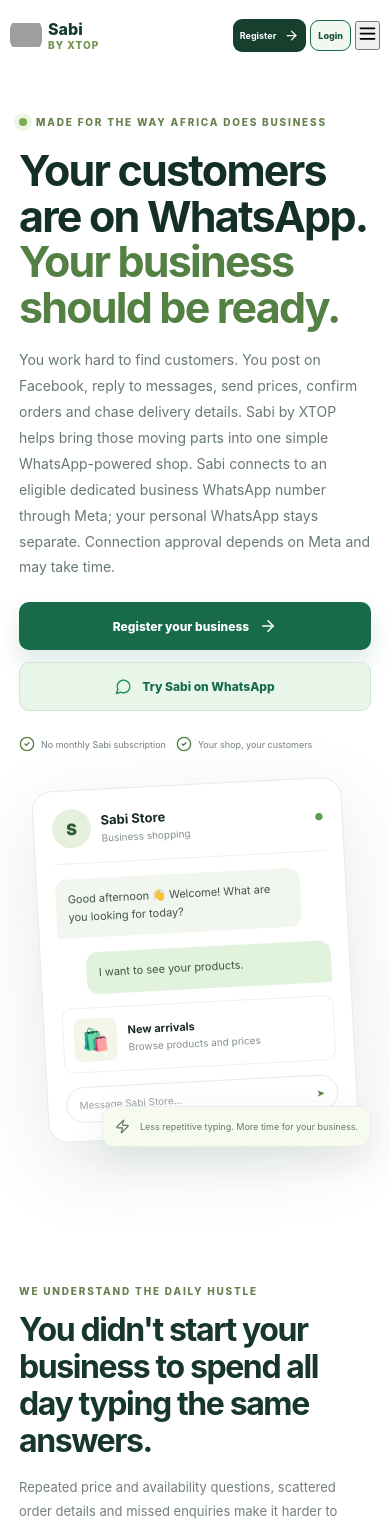
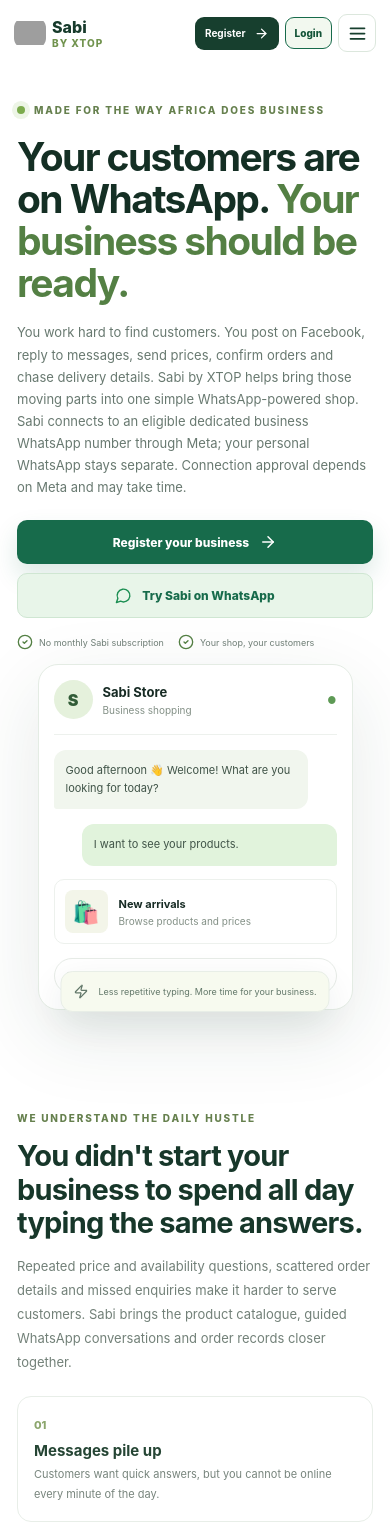
Before and after one commit to erodion4776/Xtop-bot-, a React (Vite) app: page / in a window 390 px wide. Shown: the top 1527 px of the page. Built offline with nearby package versions, Linux system fonts and the light colour scheme; grey boxes are pictures that could not be loaded.

Commit message:
Improve mobile homepage navigation and reduce scroll length

```diff
--- a/src/Landing.css
+++ b/src/Landing.css
@@ -104,3 +104,84 @@
  .lp-discover-copy p{font-size:11px}
  .lp-discover-cta{grid-column:1/-1;width:100%;padding:13px}
 }
+
+
+/* Conversion-focused navigation and compact responsive layout */
+.lp-nav{position:relative;z-index:20}
+.lp-nav-menu{display:flex;align-items:center;gap:22px}
+.lp-nav-menu a{font-size:12px;color:#53665b}
+.lp-nav-menu a:hover{color:#176b4b}
+.lp-nav-toggle{display:none;align-items:center;justify-content:center;width:40px;height:40px;border:1px solid #dce7dd;border-radius:9px;background:#fff;color:#173f2e}
+.lp-hero{padding-top:58px;padding-bottom:64px}
+.lp-hero h1{margin-top:0}
+.lp-hero-art{min-height:390px}
+.lp-chat-card{transform:none}
+.lp-hero-note{left:50%;right:auto;bottom:0;transform:translateX(-50%);white-space:nowrap}
+.lp-feature-grid{grid-template-columns:repeat(4,minmax(0,1fr));gap:14px}
+.lp-feature-card{padding:20px}
+.lp-feature-card h3{font-size:15px;line-height:1.35}
+.lp-feature-card p{font-size:11px}
+.lp-section{padding-top:70px;padding-bottom:70px}
+.lp-demo-section{padding-top:68px;padding-bottom:68px}
+.lp-steps-grid{gap:16px}
+.lp-footer{grid-template-columns:auto 1fr}
+.lp-footer div{grid-column:1/-1;flex-wrap:wrap;gap:12px 18px}
+.lp-footer>small{grid-column:1/-1}
+.lp-free-start{display:none}
+.lp-order-float,.lp-social-float{display:none}
+@media(max-width:1000px){.lp-feature-grid{grid-template-columns:repeat(2,minmax(0,1fr))}.lp-nav-menu{gap:12px}.lp-nav-menu a{font-size:11px}}
+@media(max-width:650px){
+ .lp-nav{height:66px;padding:0 14px;gap:8px}
+ .lp-nav-menu{display:none;position:absolute;top:60px;left:10px;right:10px;padding:12px;background:#fff;border:1px solid #e0e9e1;border-radius:12px;box-shadow:0 18px 40px #102b2320;flex-direction:column;align-items:stretch;gap:0}
+ .lp-nav-menu.lp-nav-menu-open{display:flex}
+ .lp-nav-menu a{display:block;padding:12px 10px;border-bottom:1px solid #edf2ed;font-size:13px}
+ .lp-nav-menu a:last-child{border-bottom:0}
+ .lp-nav-actions{display:flex;align-items:center;gap:6px}
+ .lp-nav-cta{padding:9px 10px;font-size:10px;white-space:nowrap}
+ .lp-nav-login{display:inline-flex!important;padding:9px 9px;font-size:10px;white-space:nowrap}
+ .lp-nav-toggle{display:inline-flex;flex:0 0 38px;width:38px;height:38px}
+ .lp-hero{padding:38px 17px 46px;gap:0}
+ .lp-hero h1{font-size:39px;line-height:1.08;letter-spacing:-1.6px}
+ .lp-hero-lead{font-size:13px;line-height:1.7}
+ .lp-hero-actions{display:grid;grid-template-columns:1fr;gap:9px}
+ .lp-button{padding:13px 14px}
+ .lp-reassurance{margin-top:16px;gap:8px 14px}
+ .lp-reassurance span{font-size:9px}
+ .lp-hero-art{min-height:350px;margin-top:12px}
+ .lp-glow{width:290px;height:290px}
+ .lp-chat-card{width:min(315px,91%);padding:15px}
+ .lp-hero-note{font-size:9px;bottom:0}
+ .lp-section{padding:48px 17px}
+ .lp-section-heading{margin-bottom:22px}
+ .lp-section-heading h2,.lp-demo-copy h2,.lp-final-cta h2{font-size:29px;letter-spacing:-.8px}
+ .lp-pain-grid{grid-template-columns:1fr;gap:9px}
+ .lp-pain-grid article{padding:16px}
+ .lp-pain-grid h3{margin:8px 0 5px;font-size:15px}
+ .lp-pain-grid p{font-size:11px}
+ .lp-feature-grid{grid-template-columns:1fr 1fr;gap:9px}
+ .lp-feature-card{padding:14px}
+ .lp-feature-icon{width:38px;height:38px}
+ .lp-feature-icon svg{width:19px;height:19px}
+ .lp-feature-card h3{font-size:13px;margin:11px 0 6px}
+ .lp-feature-card p{font-size:10px;line-height:1.6}
+ .lp-demo-section{padding:48px 17px;grid-template-columns:1fr;gap:18px}
+ .lp-video-frame,.lp-video-frame iframe,.lp-video-frame video{min-height:210px}
+ .lp-steps-section{padding-top:48px;padding-bottom:48px}
+ .lp-steps-grid{grid-template-columns:1fr;gap:5px}
+ .lp-steps-grid article{padding:13px 4px}
+ .lp-steps-grid h3{font-size:14px;margin:7px 0 4px}
+ .lp-steps-grid p{font-size:11px;line-height:1.6}
+ .lp-faq-section{padding-top:48px;padding-bottom:48px}
+ .lp-faq-list details{padding:14px 2px}
+ .lp-faq-list summary{font-size:12px}
+ .lp-faq-list details p{font-size:11px;padding-top:9px}
+ .lp-final-cta{padding:48px 17px}
+ .lp-final-cta>p{font-size:12px}
+ .lp-final-actions{display:grid;grid-template-columns:1fr;max-width:360px;margin:auto}
+ .lp-final-actions .lp-button,.lp-final-login{width:100%}
+ .lp-footer{padding:25px 17px;grid-template-columns:1fr;gap:9px}
+ .lp-footer>p{font-size:10px;margin:0}
+ .lp-footer div{grid-column:auto;gap:10px 14px}
+ .lp-footer div a{font-size:10px}
+ .lp-footer>small{grid-column:auto}
+}
```
